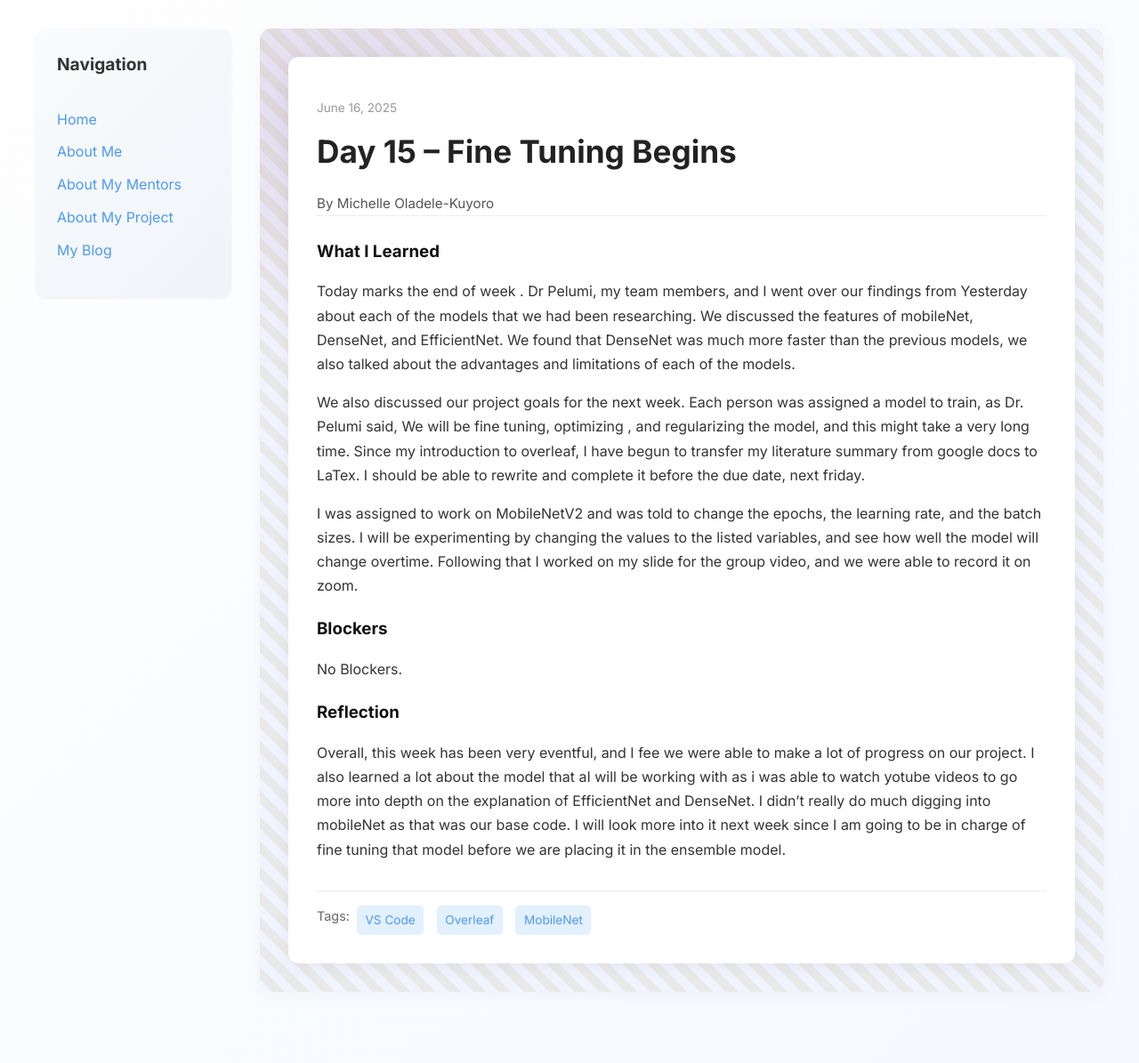
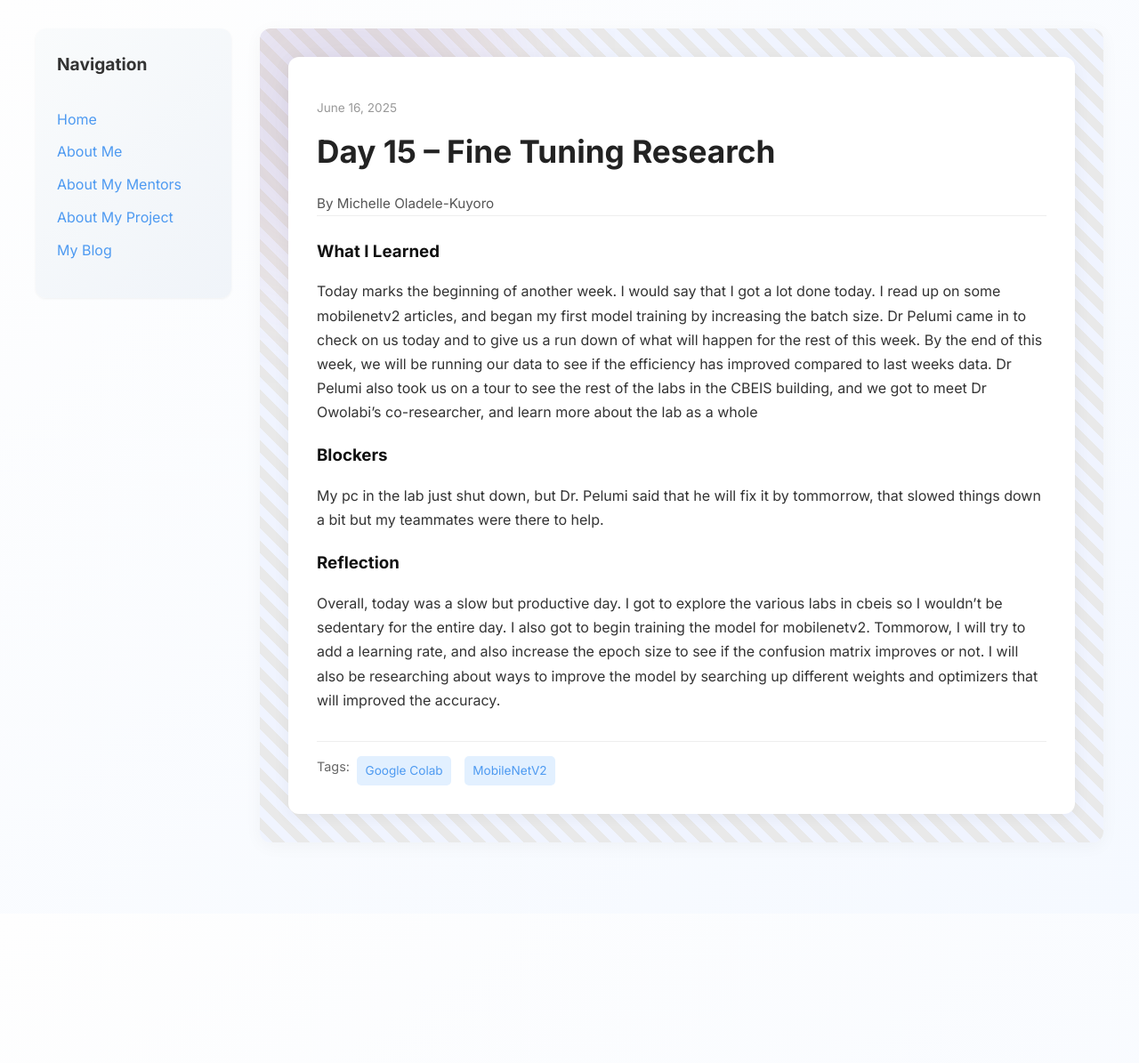
Before and after one commit to Miola585/Miola585.github.io, a Jekyll site: the page built from _posts/2025-06-16-day-15.md, in a window 1280 px wide. Shown: the whole page at 89% size. Built offline with Jekyll 4.4.1, drawn with Linux system fonts in a browser that asks for light colours; after the commit the page ends 1027 px from its top, so only the background shows below that.

Commit message:
Update 2025-06-16-day-15.md

```diff
--- a/_posts/2025-06-16-day-15.md
+++ b/_posts/2025-06-16-day-15.md
@@ -1,21 +1,17 @@
 ---
 layout: post
-title: "Day 15 – Fine Tuning Begins"
+title: "Day 15 – Fine Tuning Research"
 date: 2025-06-16
 author: Michelle Oladele-Kuyoro
 permalink: /day15.html
-tags: ["VS Code", "Overleaf", "MobileNet"]
+tags: ["Google Colab", "MobileNetV2"]
 
 what_i_learned: |
-  Today marks the end of week . Dr Pelumi, my team members, and I went over our findings from Yesterday about each of the models that we had been researching. We discussed the features of mobileNet, DenseNet, and EfficientNet. We found that DenseNet was much more faster than the previous models, we also talked about the advantages and limitations of each of the models.
-
-  We also discussed our project goals for the next week. Each person was assigned a model to train, as Dr. Pelumi said, We will be fine tuning, optimizing , and regularizing the model, and this might take a very long time. Since my introduction to overleaf, I have begun to transfer my literature summary from google docs to LaTex. I should be able to rewrite and complete it before the due date, next friday.
-
-  I was assigned to work on MobileNetV2 and was told to change the epochs, the learning rate, and the batch sizes. I will be experimenting by changing the values to the listed variables, and see how well the model will change overtime. Following that I worked on my slide for the group video, and we were able to record it on zoom.
+  Today marks the beginning of another week. I would say that I got a lot done today. I read up on some mobilenetv2 articles, and began my first model training by increasing the batch size. Dr Pelumi came in to check on us today and to give us a run down of what will happen for the rest of this week. By the end of this week, we will be running our data to see if the efficiency has improved compared to last weeks data. Dr Pelumi also took us on a tour to see the rest of the labs in the CBEIS building, and we got to meet Dr Owolabi's co-researcher, and learn more about the lab as a whole
 
 blockers: |
-  No Blockers.
+  My pc in the lab just shut down, but Dr. Pelumi said that he will fix it by tommorrow, that slowed things down a bit but my teammates were there to help.
 
 reflection: |
-  Overall, this week has been very eventful, and I fee we were able to make a lot of progress on our project. I also learned a lot about the model that aI will be working with as i was able to watch yotube videos to go more into depth on the explanation of EfficientNet and DenseNet. I didn't really do much digging into mobileNet as that was our base code. I will look more into it next week since I am going to be in charge of fine tuning that model before we are placing it in the ensemble model.
+  Overall, today was a slow but productive day. I got to explore the various labs in cbeis so I wouldn't be sedentary for the entire day. I also got to begin training the model for mobilenetv2. Tommorow, I will try to add a learning rate, and also increase the epoch size to see if the confusion matrix improves or not. I will also be researching about ways to improve the model by searching up different weights and optimizers that will improved the accuracy.
 ---
```
